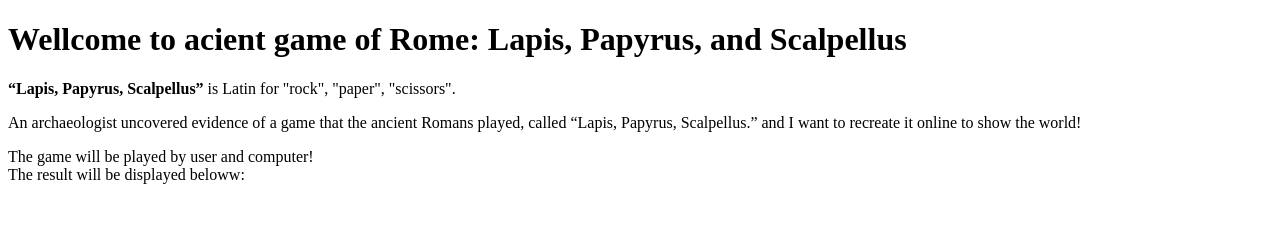
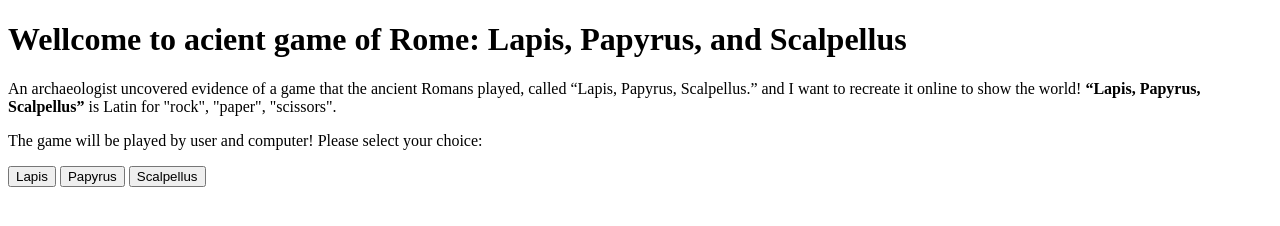
Before and after one commit to vinhnghiemcr/Lapis-Papyrus-Scalpellus, a plain HTML site: page index.html in a window 1280 px wide. Drawn offline with Linux system fonts and the light colour scheme.

Commit message:
Create 3 buttons as the game options for player to choose from

```diff
--- a/index.html
+++ b/index.html
@@ -8,8 +8,11 @@
 </head>
 <body>
   <h1>Wellcome to acient game of Rome: Lapis, Papyrus, and Scalpellus</h1>
-  <p><strong>“Lapis, Papyrus, Scalpellus”</strong> is Latin for "rock", "paper", "scissors".</p>
-  <p>An archaeologist  uncovered evidence of a game that the ancient Romans played, called “Lapis, Papyrus, Scalpellus.” and I  want to recreate it online to show the world!</p>
-  <p>The game will be played by user and computer!<br />The result will be displayed beloww:</p>
+
+  <p>An archaeologist  uncovered evidence of a game that the ancient Romans played, called “Lapis, Papyrus, Scalpellus.” and I  want to recreate it online to show the world! <strong>“Lapis, Papyrus, Scalpellus”</strong> is Latin for "rock", "paper", "scissors".</p>
+  <p>The game will be played by user and computer! Please select your choice:</p>
+  <button id="rock">Lapis</button>
+  <button id="paper">Papyrus</button>
+  <button id="scissors">Scalpellus</button>
 </body>
 </html>
```
